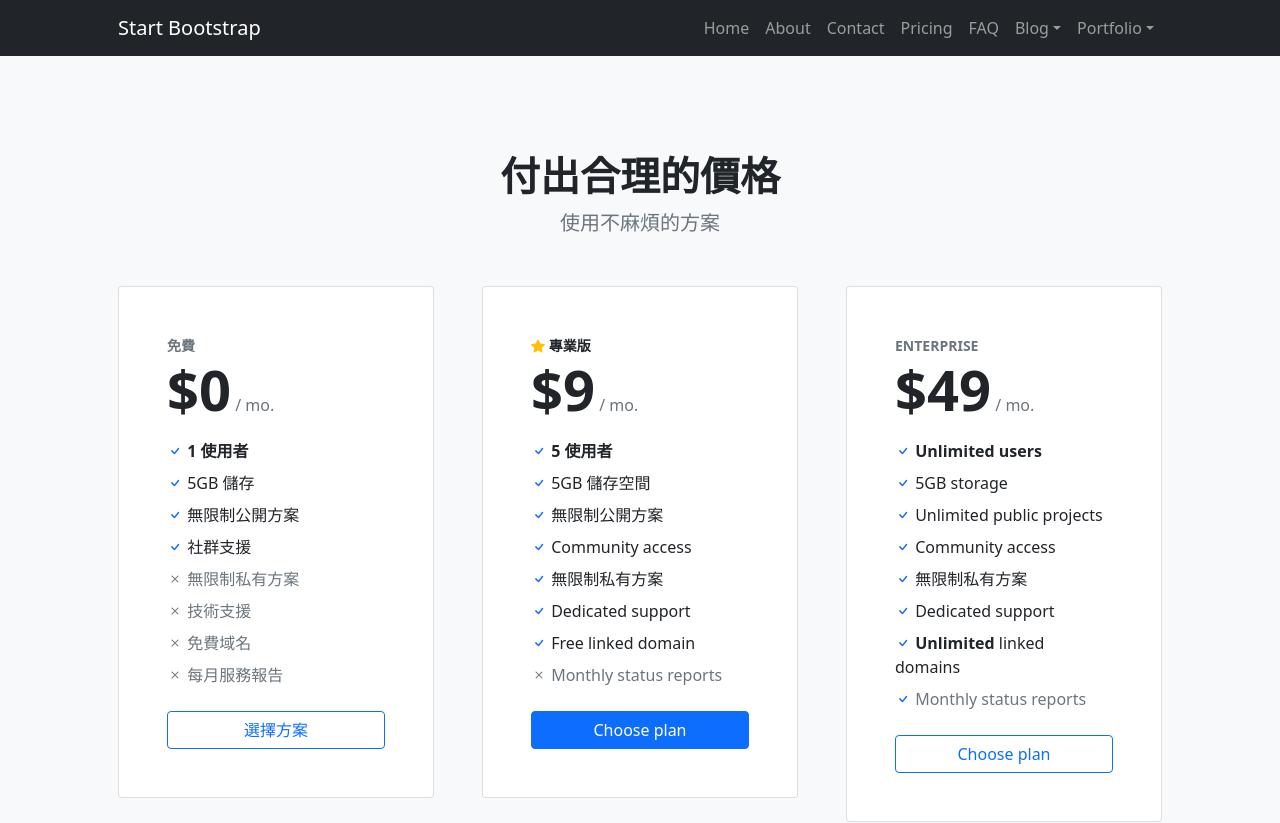
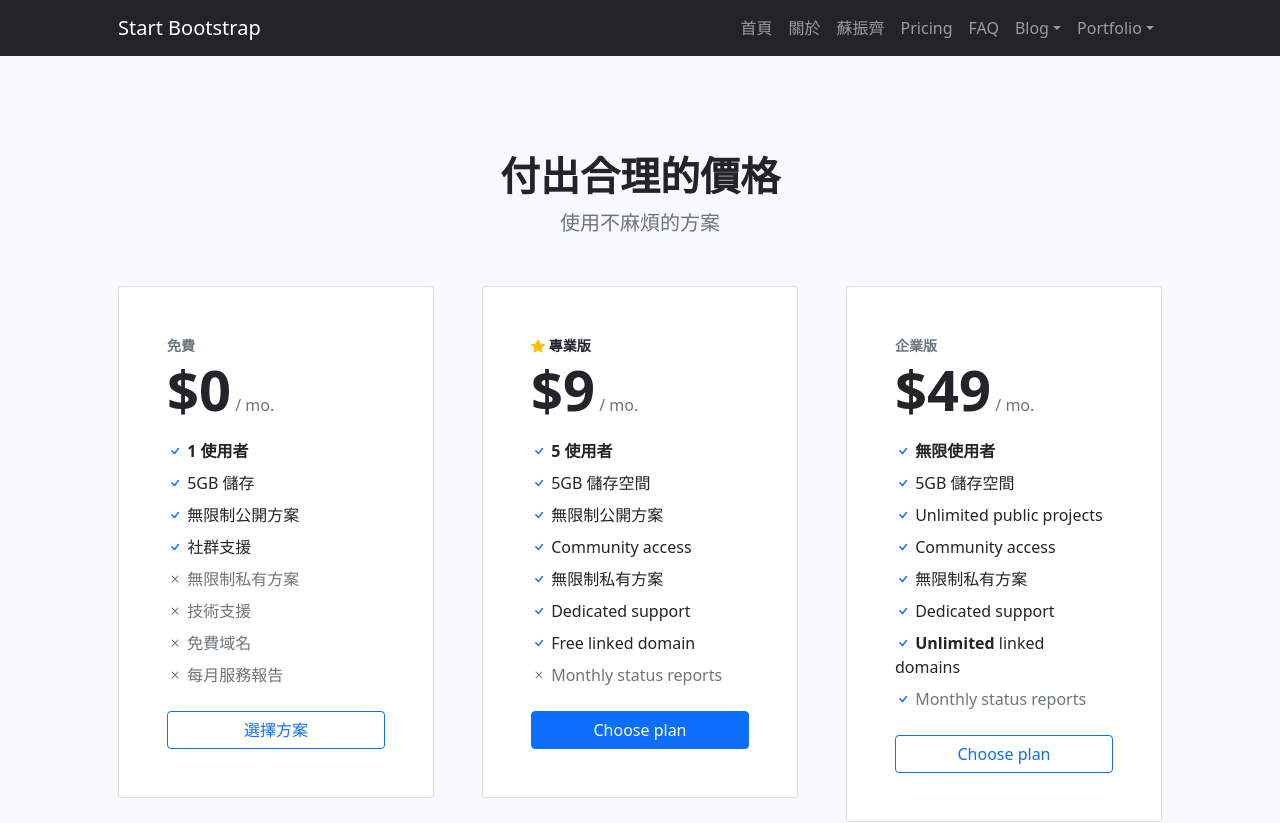
Before and after one commit to zxc58465846/my-team-site, a plain HTML site: page pricing.html in a window 1280 px wide. Shown: the top 823 px of the page. Drawn offline with nearby package versions, Linux system fonts and the light colour scheme.

Commit message:
add header translation

```diff
--- a/pricing.html
+++ b/pricing.html
@@ -22,9 +22,9 @@
                     <button class="navbar-toggler" type="button" data-bs-toggle="collapse" data-bs-target="#navbarSupportedContent" aria-controls="navbarSupportedContent" aria-expanded="false" aria-label="Toggle navigation"><span class="navbar-toggler-icon"></span></button>
                     <div class="collapse navbar-collapse" id="navbarSupportedContent">
                         <ul class="navbar-nav ms-auto mb-2 mb-lg-0">
-                            <li class="nav-item"><a class="nav-link" href="index.html">Home</a></li>
-                            <li class="nav-item"><a class="nav-link" href="about.html">About</a></li>
-                            <li class="nav-item"><a class="nav-link" href="contact.html">Contact</a></li>
+                            <li class="nav-item"><a class="nav-link" href="index.html">首頁</a></li>
+                            <li class="nav-item"><a class="nav-link" href="about.html">關於</a></li>
+                            <li class="nav-item"><a class="nav-link" href="contact.html">蘇振齊</a></li>
                             <li class="nav-item"><a class="nav-link" href="pricing.html">Pricing</a></li>
                             <li class="nav-item"><a class="nav-link" href="faq.html">FAQ</a></li>
                             <li class="nav-item dropdown">
@@ -154,7 +154,7 @@
                         <div class="col-lg-6 col-xl-4">
                             <div class="card">
                                 <div class="card-body p-5">
-                                    <div class="small text-uppercase fw-bold text-muted">Enterprise</div>
+                                    <div class="small text-uppercase fw-bold text-muted">企業版</div>
                                     <div class="mb-3">
                                         <span class="display-4 fw-bold">$49</span>
                                         <span class="text-muted">/ mo.</span>
@@ -162,11 +162,11 @@
                                     <ul class="list-unstyled mb-4">
                                         <li class="mb-2">
                                             <i class="bi bi-check text-primary"></i>
-                                            <strong>Unlimited users</strong>
+                                            <strong>無限使用者</strong>
                                         </li>
                                         <li class="mb-2">
                                             <i class="bi bi-check text-primary"></i>
-                                            5GB storage
+                                            5GB 儲存空間
                                         </li>
                                         <li class="mb-2">
                                             <i class="bi bi-check text-primary"></i>
```
